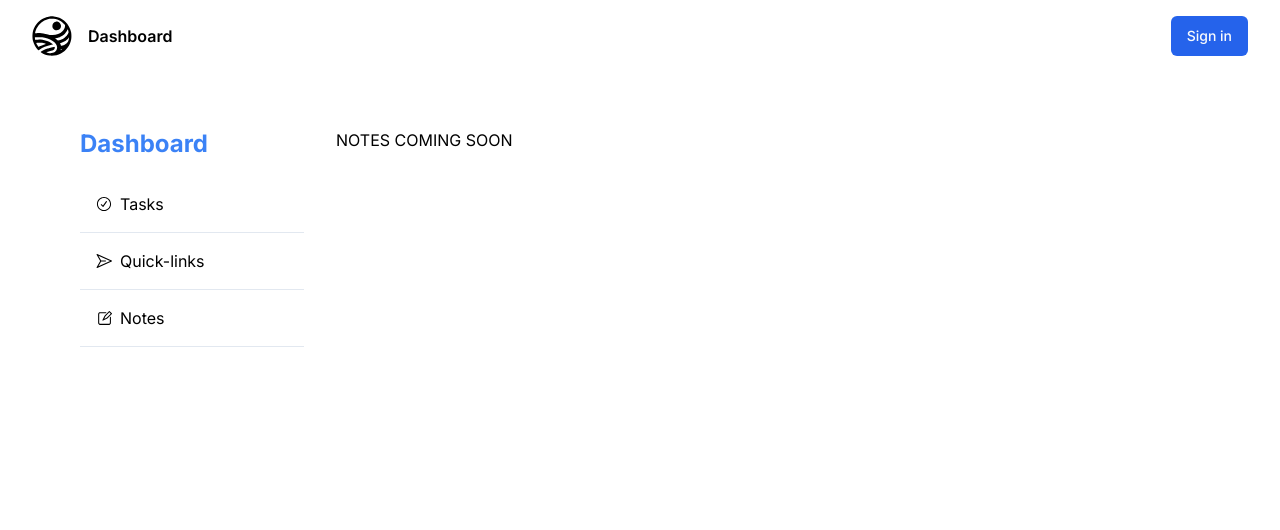
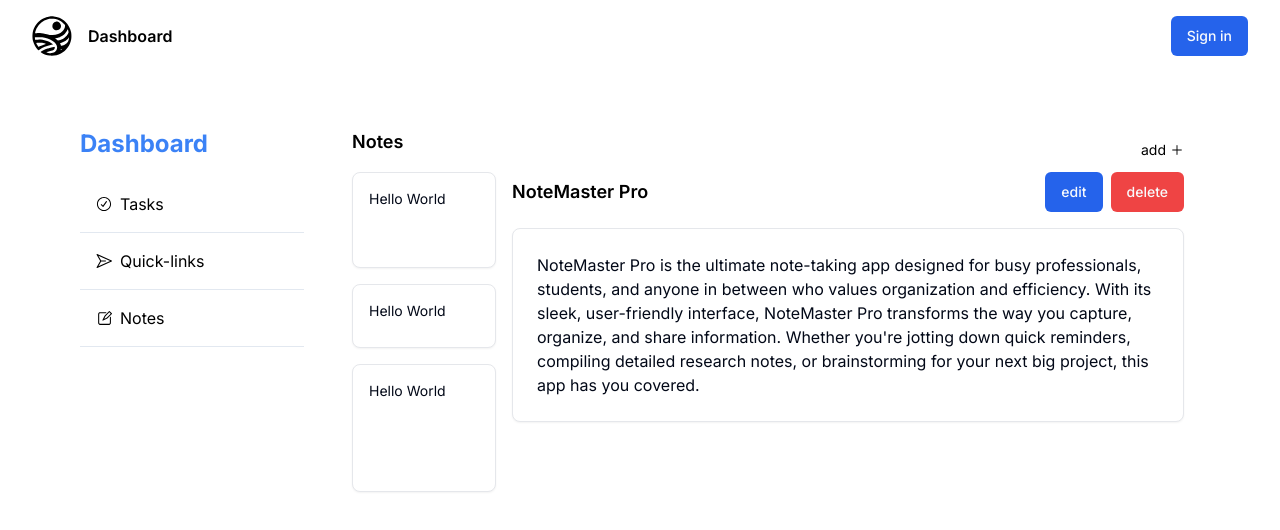
Before and after one commit to trevorphilbrick/productivity-app, a Next.js app: page /dashboard/notes in a window 1280 px wide. Shown: the top 530 px of the page. Built offline with nearby package versions, Linux system fonts and the light colour scheme; no server answers.

Commit message:
created initial notes editor ui

```diff
--- a/src/app/dashboard/notes/page.tsx
+++ b/src/app/dashboard/notes/page.tsx
@@ -1,7 +1,47 @@
-import React from "react";
+import { Button } from "@/components/ui/button";
+import { RxPlus } from "react-icons/rx";
+import { Card } from "@/components/ui/card";
 
 function Page() {
-  return <div>NOTES COMING SOON</div>;
+  return (
+    <div>
+      <div className="flex  px-4 justify-between items-center w-screen md:w-auto ">
+        <h1 className="font-semibold text-lg mb-4">Notes</h1>
+        <Button
+          variant="ghost"
+          className="flex items-center text-sm p-0 hover:bg-transparent font-normal"
+        >
+          add
+          <RxPlus className="ml-1" />
+        </Button>
+      </div>
+      <div className="flex  px-4  ">
+        <div className="w-36 min-w-36">
+          <Card className="h-24 text-sm p-4 mb-4">Hello World</Card>
+          <Card className="h-16 text-sm p-4 mb-4">Hello World</Card>
+          <Card className="h-32 text-sm p-4 mb-4">Hello World</Card>
+        </div>
+        <div className="ml-4">
+          <div className="flex justify-between items-center mb-4">
+            <h2 className="font-semibold text-lg">NoteMaster Pro</h2>
+            <div className="flex">
+              <Button className=" mr-2">edit</Button>
+              <Button variant="destructive">delete</Button>
+            </div>
+          </div>
+          <Card className="p-6 ">
+            NoteMaster Pro is the ultimate note-taking app designed for busy
+            professionals, students, and anyone in between who values
+            organization and efficiency. With its sleek, user-friendly
+            interface, NoteMaster Pro transforms the way you capture, organize,
+            and share information. Whether you're jotting down quick reminders,
+            compiling detailed research notes, or brainstorming for your next
+            big project, this app has you covered.
+          </Card>
+        </div>
+      </div>
+    </div>
+  );
 }
 
 export default Page;
--- /dev/null
+++ b/src/components/ui/skeleton.tsx
@@ -0,0 +1,15 @@
+import { cn } from "@/lib/utils"
+
+function Skeleton({
+  className,
+  ...props
+}: React.HTMLAttributes<HTMLDivElement>) {
+  return (
+    <div
+      className={cn("animate-pulse rounded-md bg-muted", className)}
+      {...props}
+    />
+  )
+}
+
+export { Skeleton }
```
